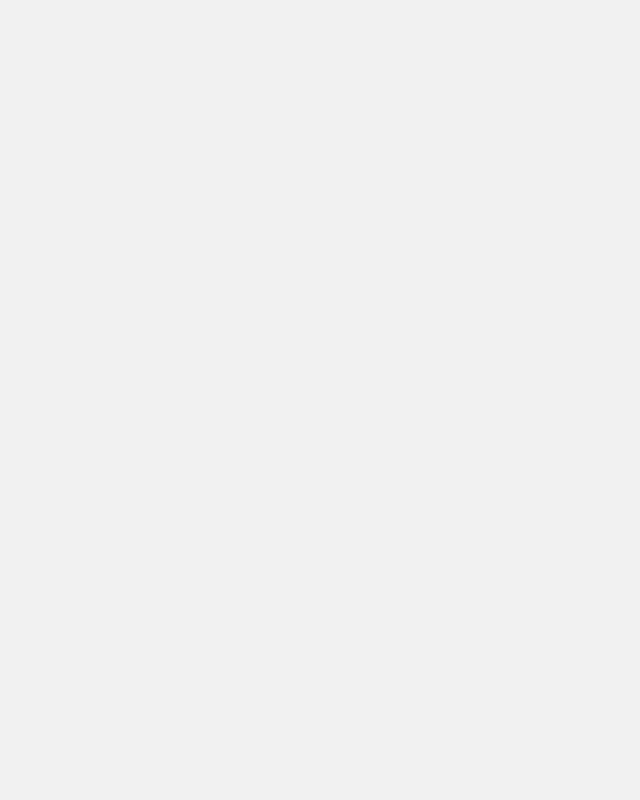
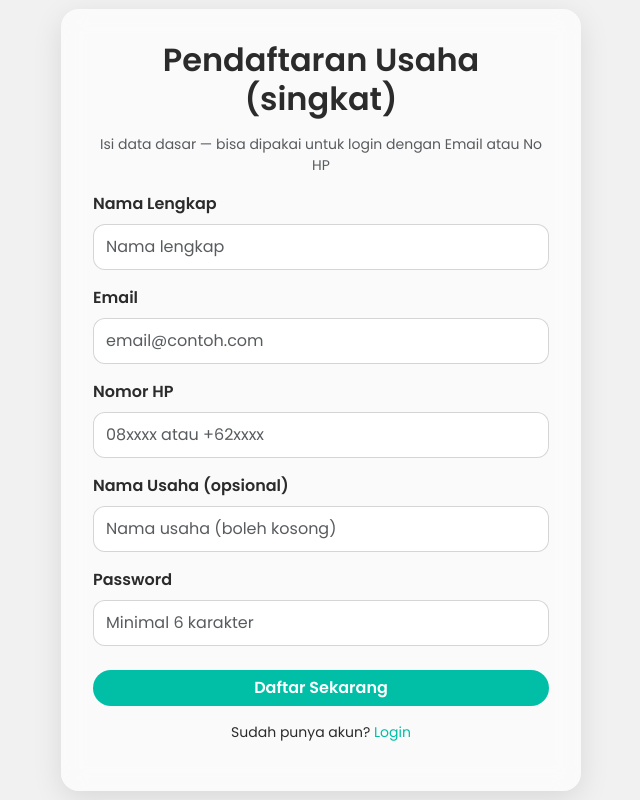
Before and after one commit to rizkilabs/gmk_jasa_perizinan_lingkungan, a React (Vite) app: page /register in a window 1280 px wide. Before the commit this address had no page. Shown: the whole page, without its empty margins (319-959 px from the left). Built offline with nearby package versions, Linux system fonts and the light colour scheme.

Commit message:
update login and register

```diff
--- a/package.json
+++ b/package.json
@@ -23,6 +23,7 @@
     "react-icons": "^5.5.0",
     "react-player": "^3.3.3",
     "react-router-dom": "^7.9.5",
+    "react-toastify": "^11.0.5",
     "typewriter-effect": "^2.22.0",
     "zustand": "^5.0.8"
   },
--- a/src/App.jsx
+++ b/src/App.jsx
@@ -1,5 +1,5 @@
 // src/App.jsx
-import React from "react";
+import React, { useEffect } from "react";
 import { BrowserRouter as Router, Routes, Route } from "react-router-dom";
 import LandingPage from "./pages/LandingPage";
 import ServiceList from "./pages/ServiceList";
@@ -8,8 +8,10 @@ import About from "./pages/About";
 import Contact from "./pages/Contact";
 import DashboardRoutes from "./pages/dashboard/index.jsx";
 import Login from "./pages/Login";
-import { useEffect } from "react";
+import Register from "./pages/Register";
 import { useStore } from "./hooks/useStore";
+import { ToastContainer } from "react-toastify";
+import "react-toastify/dist/ReactToastify.css";
 
 function App() {
   const theme = useStore((s) => s.theme);
@@ -21,7 +23,20 @@ function App() {
       document.body.classList.remove("dark-mode");
     }
   }, [theme]);
+
   return (
+    <>
+      {/* GLOBAL TOAST (WAJIB ADA DI SINI) */}
+      <ToastContainer
+        position="top-right"
+        autoClose={500}
+        hideProgressBar={false}
+        newestOnTop={false}
+        closeOnClick
+        pauseOnHover
+        theme="dark"
+      />
+
       <Router>
         <Routes>
           <Route path="/" element={<LandingPage />} />
@@ -29,12 +44,12 @@ function App() {
           <Route path="/layanan/:slug" element={<ServiceDetail />} />
           <Route path="/tentang" element={<About />} />
           <Route path="/kontak" element={<Contact />} />
+          <Route path="/register" element={<Register />} />
           <Route path="/login" element={<Login />} />
-
-        {/* IMPORTANT: use /* so nested routes inside DashboardRoutes work */}
           <Route path="/dashboard/*" element={<DashboardRoutes />} />
         </Routes>
       </Router>
+    </>
   );
 }
 
--- a/src/components/Navbar.jsx
+++ b/src/components/Navbar.jsx
@@ -14,14 +14,14 @@ function Navbar() {
   const userLoggedIn = useStore((s) => s.userLoggedIn);
   const logout = useStore((s) => s.logout);
 
+  // Shrink navbar on scroll
   useEffect(() => {
-    const handleScroll = () => {
-      setShrink(window.scrollY > 50);
-    };
+    const handleScroll = () => setShrink(window.scrollY > 50);
     window.addEventListener("scroll", handleScroll);
     return () => window.removeEventListener("scroll", handleScroll);
   }, []);
 
+  // Toggle dark mode
   const toggleDarkMode = () => {
     const nextMode = !darkMode;
     setDarkMode(nextMode);
@@ -54,6 +54,7 @@ function Navbar() {
       }}
     >
       <div className="container-fluid">
+        {/* Brand */}
         <Link
           to="/"
           className="navbar-brand fw-bold"
@@ -65,20 +66,20 @@ function Navbar() {
           GeoMandiri
         </Link>
 
+        {/* Mobile Toggle */}
         <button
           className="navbar-toggler"
           type="button"
           data-bs-toggle="collapse"
           data-bs-target="#navbarNav"
-          aria-controls="navbarNav"
-          aria-expanded="false"
-          aria-label="Toggle navigation"
         >
           <span className="navbar-toggler-icon"></span>
         </button>
 
+        {/* Navigation items */}
         <div className="collapse navbar-collapse" id="navbarNav">
           <ul className="navbar-nav ms-auto align-items-lg-center">
+            {/* Dynamic nav links */}
             {NAV_LINKS.map((link) => (
               <li className="nav-item mx-2" key={link.path}>
                 <Link
@@ -100,6 +101,7 @@ function Navbar() {
               </li>
             ))}
 
+            {/* Auth button */}
             {userLoggedIn ? (
               <li className="nav-item mx-2">
                 <button
@@ -111,12 +113,30 @@ function Navbar() {
               </li>
             ) : (
               <li className="nav-item mx-2">
-                <Link className="btn-login" to="/login">
-                  Login
+                {/* SIGN UP BUTTON (baru) */}
+                <Link
+                  className="btn px-4 py-2 text-white"
+                  to="/register"
+                  style={{
+                    backgroundColor: COLORS.primary,
+                    borderRadius: "10px",
+                    transition: "all 0.3s ease",
+                  }}
+                  onMouseEnter={(e) => {
+                    e.target.style.transform = "scale(1.05)";
+                    e.target.style.boxShadow = "0 4px 12px rgba(0,191,166,0.6)";
+                  }}
+                  onMouseLeave={(e) => {
+                    e.target.style.transform = "scale(1)";
+                    e.target.style.boxShadow = "none";
+                  }}
+                >
+                  Pendaftaran
                 </Link>
               </li>
             )}
 
+            {/* Dark Mode Toggle */}
             <li className="nav-item mx-3">
               <button
                 className="dark-toggle"
--- a/src/pages/Login.jsx
+++ b/src/pages/Login.jsx
@@ -1,94 +1,124 @@
 // src/pages/Login.jsx
-import React, { useState } from "react";
+import { useState } from "react";
 import { useNavigate } from "react-router-dom";
-import useStore from "../hooks/useStore";
+import { toast } from "react-toastify";
+import MotionWrapper from "../components/MotionWrapper";
 
 export default function Login() {
   const navigate = useNavigate();
-  const login = useStore((s) => s.login);
-
-  const [username, setUsername] = useState("");
+  const [identifier, setIdentifier] = useState(""); // email or phone
   const [password, setPassword] = useState("");
-  const [error, setError] = useState("");
 
   const handleSubmit = (e) => {
     e.preventDefault();
 
-    if (!username || !password) {
-      setError("Username dan password wajib diisi.");
+    if (!identifier || !password) {
+      toast.error("Masukkan Email/No HP dan Password", {
+        position: "top-center",
+        autoClose: 3000,
+      });
       return;
     }
 
-    const user = {
-      name: username,
-      token: "demo-token",
-    };
+    const users = JSON.parse(localStorage.getItem("users") || "[]");
 
-    login(user);
-    navigate("/dashboard", { replace: true });
+    // try find by email (case-insensitive) or phone exact match
+    const user = users.find(
+      (u) =>
+        (u.email && u.email.toLowerCase() === identifier.toLowerCase()) ||
+        (u.phone && u.phone === identifier)
+    );
+
+    if (!user) {
+      toast.error("User tidak ditemukan", {
+        position: "top-center",
+        autoClose: 3000,
+      });
+      return;
+    }
+
+    if (user.password !== password) {
+      toast.error("Password salah", {
+        position: "top-center",
+        autoClose: 3000,
+      });
+      return;
+    }
+
+    // login success
+    localStorage.setItem(
+      "loggedInUser",
+      JSON.stringify({ id: user.id, name: user.name, email: user.email })
+    );
+    toast.success("Login berhasil! Mengarahkan ke dashboard...", {
+      position: "top-center",
+      autoClose: 1600,
+    });
+
+    setTimeout(() => navigate("/dashboard"), 1700);
   };
 
   return (
+    <MotionWrapper>
       <div
         className="d-flex justify-content-center align-items-center"
-      style={{
-        minHeight: "100vh",
-        paddingTop: "80px",
-        background: "var(--gray)",
-      }}
+        style={{ minHeight: "100vh" }}
       >
-      <div className="login-glass-card">
-        <h3 className="text-center mb-3 login-title">Masuk</h3>
+        <div
+          className="login-glass-card"
+          style={{ maxWidth: 480, width: "95%" }}
+        >
+          <h2 className="text-center mb-3 login-title">Masuk</h2>
+          <p className="text-center text-muted" style={{ fontSize: 14 }}>
+            Masuk menggunakan Email atau Nomor HP
+          </p>
 
-        {error && (
-          <div className="alert alert-danger py-2 text-center">{error}</div>
-        )}
-
-        <form onSubmit={handleSubmit}>
+          <form onSubmit={handleSubmit} className="mt-3">
             <div className="mb-3">
-            <label className="form-label" style={{ fontWeight: 500 }}>
-              Username
+              <label className="form-label fw-semibold">
+                Email atau Nomor HP
               </label>
               <input
+                value={identifier}
+                onChange={(e) => setIdentifier(e.target.value)}
                 className="form-control login-input"
-              value={username}
-              onChange={(e) => setUsername(e.target.value)}
+                placeholder="email@contoh.com atau 08xxxx"
+                autoComplete="username"
               />
             </div>
 
-          <div className="mb-3">
-            <label className="form-label" style={{ fontWeight: 500 }}>
-              Password
-            </label>
+            <div className="mb-4">
+              <label className="form-label fw-semibold">Password</label>
               <input
                 type="password"
-              className="form-control login-input"
                 value={password}
                 onChange={(e) => setPassword(e.target.value)}
+                className="form-control login-input"
+                placeholder="Password"
+                autoComplete="current-password"
               />
             </div>
 
             <button
-            className="btn w-100 btn-toska"
               type="submit"
-            style={{
-              padding: "10px 0",
-              borderRadius: "10px",
-              fontWeight: 600,
-              fontSize: "1rem",
-            }}
+              className="btn w-100 btn-toska fw-semibold rounded-pill"
             >
-            Login
+              Masuk
             </button>
+
+            <p className="text-center mt-3" style={{ fontSize: 14 }}>
+              Belum punya akun?{" "}
+              <a
+                href="/register"
+                style={{ color: "var(--primary)" }}
+                className="text-decoration-none"
+              >
+                Daftar
+              </a>
+            </p>
           </form>
-
-        <p
-          className="text-center mt-3"
-          style={{ fontSize: "0.9rem", opacity: 0.7 }}
-        >
-          *Gunakan username & password bebas (demo)
-        </p>
         </div>
       </div>
+    </MotionWrapper>
   );
 }
--- /dev/null
+++ b/src/pages/Register.jsx
@@ -0,0 +1,205 @@
+// src/pages/Register.jsx
+import { useState } from "react";
+import { useNavigate } from "react-router-dom";
+import { toast } from "react-toastify";
+import MotionWrapper from "../components/MotionWrapper";
+
+export default function Register() {
+  const navigate = useNavigate();
+  const [form, setForm] = useState({
+    name: "",
+    email: "",
+    phone: "",
+    businessName: "",
+    password: "",
+  });
+
+  const handleChange = (e) => {
+    setForm((p) => ({ ...p, [e.target.name]: e.target.value }));
+  };
+
+  // simple email regex
+  const isEmailValid = (email) => /^[^\s@]+@[^\s@]+\.[^\s@]+$/.test(email);
+
+  // Indonesian phone validation: starts with 08... or +62...
+  const isPhoneValid = (phone) => /^(08\d{7,12}|\+62\d{7,12})$/.test(phone);
+
+  const handleSubmit = (e) => {
+    e.preventDefault();
+
+    // basic required fields
+    if (!form.name || !form.email || !form.phone || !form.password) {
+      toast.error("Semua field wajib diisi!", {
+        position: "top-center",
+        autoClose: 3000,
+      });
+      return;
+    }
+
+    if (!isEmailValid(form.email)) {
+      toast.error("Format email tidak valid", {
+        position: "top-center",
+        autoClose: 3000,
+      });
+      return;
+    }
+
+    if (!isPhoneValid(form.phone)) {
+      toast.error("Format nomor HP tidak valid. Pakai 08xxxx atau +62xxxx", {
+        position: "top-center",
+        autoClose: 3500,
+      });
+      return;
+    }
+
+    if (form.password.length < 6) {
+      toast.error("Password minimal 6 karakter", {
+        position: "top-center",
+        autoClose: 3000,
+      });
+      return;
+    }
+
+    // load users array
+    const users = JSON.parse(localStorage.getItem("users") || "[]");
+
+    // check duplicate by email or phone (case-insensitive on email)
+    const dup = users.find(
+      (u) =>
+        u.email.toLowerCase() === form.email.toLowerCase() ||
+        u.phone === form.phone
+    );
+
+    if (dup) {
+      toast.error("Email atau nomor HP sudah terdaftar!", {
+        position: "top-center",
+        autoClose: 3500,
+      });
+      return;
+    }
+
+    // create new user object
+    const newUser = {
+      id: `u_${Date.now()}`,
+      name: form.name.trim(),
+      email: form.email.trim().toLowerCase(),
+      phone: form.phone.trim(),
+      businessName: form.businessName.trim() || "",
+      password: form.password, // plain text for demo only
+    };
+
+    users.push(newUser);
+    localStorage.setItem("users", JSON.stringify(users));
+
+    toast.success("Pendaftaran berhasil! Redirecting to login...", {
+      position: "top-center",
+      autoClose: 4000,
+    });
+
+    // redirect after toast shown
+    setTimeout(() => navigate("/login"), 1900);
+  };
+
+  return (
+    <MotionWrapper>
+      <div
+        className="d-flex justify-content-center align-items-center"
+        style={{ minHeight: "100vh" }}
+      >
+        <div
+          className="login-glass-card"
+          style={{ maxWidth: 520, width: "95%" }}
+        >
+          <h2 className="text-center mb-3 login-title">
+            Pendaftaran Usaha (singkat)
+          </h2>
+          <p className="text-center text-muted" style={{ fontSize: 14 }}>
+            Isi data dasar — bisa dipakai untuk login dengan Email atau No HP
+          </p>
+
+          <form onSubmit={handleSubmit} className="mt-3">
+            <div className="mb-3">
+              <label className="form-label fw-semibold">Nama Lengkap</label>
+              <input
+                name="name"
+                value={form.name}
+                onChange={handleChange}
+                className="form-control login-input"
+                placeholder="Nama lengkap"
+                autoComplete="name"
+              />
+            </div>
+
+            <div className="mb-3">
+              <label className="form-label fw-semibold">Email</label>
+              <input
+                name="email"
+                value={form.email}
+                onChange={handleChange}
+                className="form-control login-input"
+                placeholder="email@contoh.com"
+                autoComplete="email"
+              />
+            </div>
+
+            <div className="mb-3">
+              <label className="form-label fw-semibold">Nomor HP</label>
+              <input
+                name="phone"
+                value={form.phone}
+                onChange={handleChange}
+                className="form-control login-input"
+                placeholder="08xxxx atau +62xxxx"
+                autoComplete="tel"
+              />
+            </div>
+
+            <div className="mb-3">
+              <label className="form-label fw-semibold">
+                Nama Usaha (opsional)
+              </label>
+              <input
+                name="businessName"
+                value={form.businessName}
+                onChange={handleChange}
+                className="form-control login-input"
+                placeholder="Nama usaha (boleh kosong)"
+              />
+            </div>
+
+            <div className="mb-4">
+              <label className="form-label fw-semibold">Password</label>
+              <input
+                name="password"
+                type="password"
+                value={form.password}
+                onChange={handleChange}
+                className="form-control login-input"
+                placeholder="Minimal 6 karakter"
+                autoComplete="new-password"
+              />
+            </div>
+
+            <button
+              type="submit"
+              className="btn w-100 btn-toska fw-semibold rounded-pill"
+            >
+              Daftar Sekarang
+            </button>
+
+            <p className="text-center mt-3" style={{ fontSize: 14 }}>
+              Sudah punya akun?{" "}
+              <a
+                href="/login"
+                style={{ color: "var(--primary)" }}
+                className="text-decoration-none"
+              >
+                Login
+              </a>
+            </p>
+          </form>
+        </div>
+      </div>
+    </MotionWrapper>
+  );
+}
```
Also changed, not shown: src/components/PrivateRoute.jsx (+8 -12 lines), src/pages/dashboard/DashboardLayout.jsx (+18 -4 lines), src/pages/dashboard/DashboardOverview.jsx (added, +10 -0 lines), src/pages/dashboard/Sidebar.jsx (+55 -31 lines), src/pages/dashboard/index.jsx (+6 -2 lines), 1 other file (tests, documents, lock files or other folders). Lines whose indentation alone changed are shown as unchanged.
